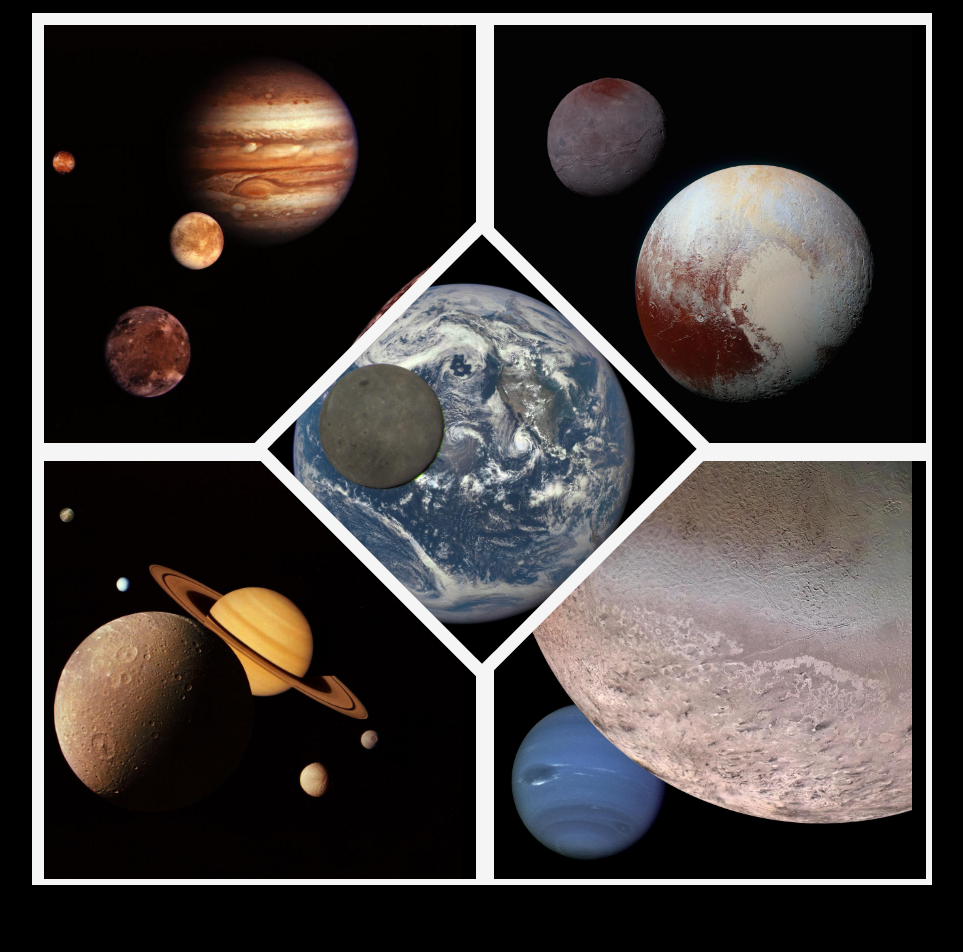
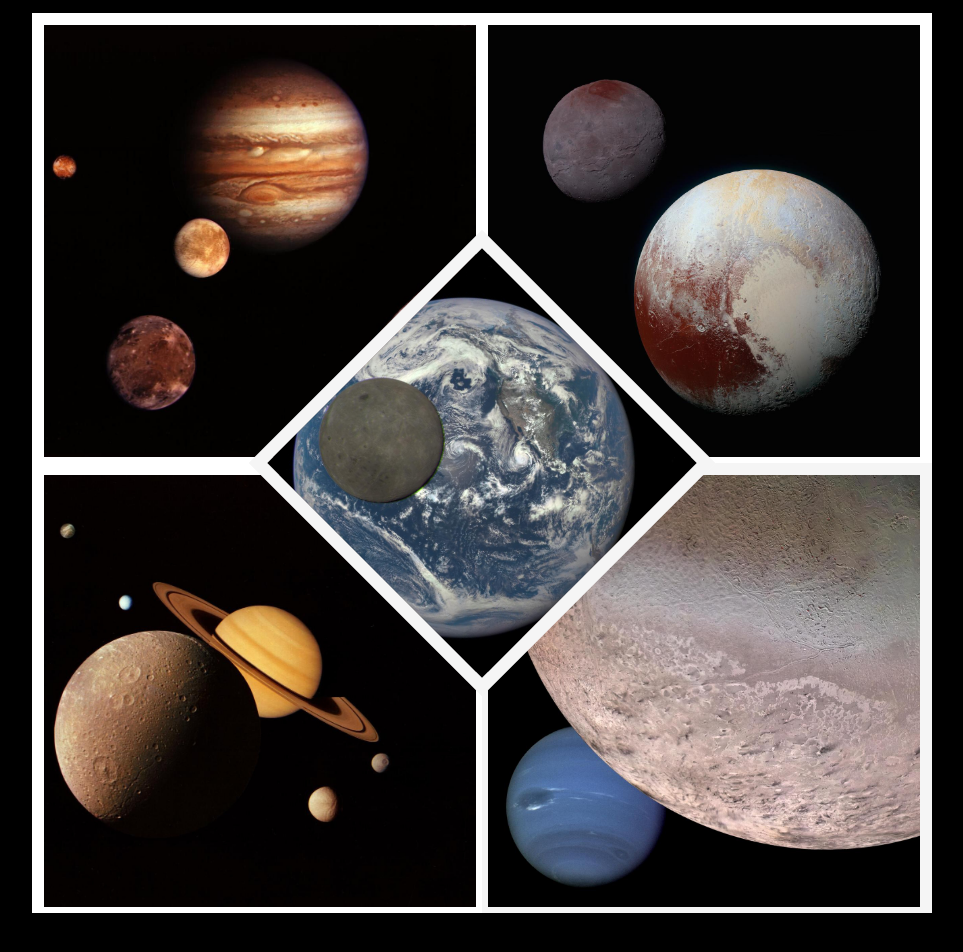
Before and after one commit to staceyb/cssgridflexbox-tailwind, a React (Vite) app: page / in a window 1280 px wide. Shown: the part 118-1070 px from the top of the page, without its empty margins (158-1121 px from the left). Built offline with nearby package versions, Linux system fonts and the light colour scheme.

Commit message:
Changed min width of source images to 440 and changed border width on left hand column images

```diff
--- a/src/components/HomePlanets.jsx
+++ b/src/components/HomePlanets.jsx
@@ -1,50 +1,57 @@
 import React from 'react';
-import jupiterImage from '/src/imgs/fem-jupiter.jpg?w=418&h=418&format=webp';
-import earthImage from '/src/imgs/fem-earth2.jpg?w=385&h=385&rotate=315&withoutReduction&format=webp';
-import neptuneImage from '/src/imgs/fem-neptune.jpg?w=418&h=418&format=webp';
-import plutoImage from '/src/imgs/fem-pluto.jpg?w=418&h=418&format=webp';
-import saturnImage from '/src/imgs/fem-saturn.jpg?w=418&h=418&format=webp';
+
+import earthImage from '/src/imgs/fem-earth2.jpg?w=385&h=385&rotate=315&format=avif';
+import neptuneImage from '/src/imgs/fem-neptune.jpg?w=440&format=avif';
+import plutoImage from '/src/imgs/fem-pluto.jpg?w=440&format=avif';
+import saturnImage from '/src/imgs/fem-saturn.jpg?w=440&format=avif';
+
+import jupiterFallback from '/src/imgs/fem-jupiter.jpg?w=440';
+import jupiterAVIFSrc from '/src/imgs/fem-jupiter.jpg?w=390;440&format=avif&as=srcset';
 
 export default function HomePlanets() {
-  console.log(jupiterImage);
+  //console.log(jupiterImage);
+  // console.log(jupiterFallback);
+  // console.log('AVIF = ', jupiterAVIFSrc);
 
   return (
-    <div className="bg-white max-w-[900px] m-auto mt-4 mb-8 mr-auto ml-auto dark:bg-black">
+      <div className="bg-white max-w-[900px] m-auto mt-4 mb-8 mr-auto ml-auto dark:bg-black dark-border-white">
         <section className="homePlanetsOverlap grid grid-cols-[1fr_1fr_1fr_1fr_1fr_1fr] grid-rows-[auto_auto_auto_auto_auto_auto] gap-0">
-        <div className="col-start-1 col-end-4 row-start-1 row-end-4 border-[1vw] border-[#f5f5f5] border-b-[0.5vw] border-r-[0.5vw]">
+          <div className="col-start-1 col-end-4 row-start-1 row-end-4 border-[1vw] border-white border-b-[0.5vw] border-r-[0.5vw]">
+            <picture>
+              <source srcSet={jupiterAVIFSrc} type="image/avif" />
               <img
-            src={jupiterImage}
-            width="418"
-            height="418"
-            fetchpriority="high"
-            alt="Jupiter and its Galilean moons."
+                width="440"
+                height="440"
+                alt="Jupiter and it Galilean moons"
+                src={jupiterFallback}
               />
+            </picture>
           </div>
-        <div className="col-start-4 col-end-7 row-start-1 row-end-4 border-[1vw] border-[#f5f5f5] border-b-[0.5vw] border-r-[0.5vw]">
+          <div className="col-start-4 col-end-7 row-start-1 row-end-4 border-[1vw] border-white border-b-[0.5vw] border-l-[0.5vw]">
             <img
               src={plutoImage}
-            width="418"
-            height="418"
+              width="440"
+              height="440"
               alt="Pluto and its moon, Charon."
             />
           </div>
-        <div className="col-start-1 col-end-4 row-start-4 row-end-7 border-[1vw] border-[#f5f5f5] border-b-[0.5vw] border-r-[0.5vw]">
+          <div className="col-start-1 col-end-4 row-start-4 row-end-7 border-[1vw] border-white border-b-[0.5vw] border-r-[0.5vw]">
             <img
-            width="418"
-            height="418"
+              width="440"
+              height="440"
               src={saturnImage}
               alt="Saturn and its moons."
             />
           </div>
-        <div className="col-start-4 col-end-7 row-start-4 row-end-7 border-[1vw] dark:border-[#f5f5f5] border-b-[0.5vw] border-r-[0.5vw]">
+          <div className="col-start-4 col-end-7 row-start-4 row-end-7 border-[1vw] dark-border-white border-b-[0.5vw] border-l-[0.5vw]">
             <img
-            width="418"
-            height="418"
+              width="440"
+              height="440"
               src={neptuneImage}
               alt="Triton, Neptune's largest moon, and Neptune."
             />
           </div>
-        <div className="col-start-3 col-end-5 row-start-3 row-end-5 overflow-hidden border-[1vw] dark:border-[#f5f5f5] rotate-45 scale-[1.1]">
+          <div className="col-start-3 col-end-5 row-start-3 row-end-5 overflow-hidden border-[1vw] dark-border-white rotate-45 scale-[1.1]">
             <img
               className="scale-[1.45]"
               width="385"
```
Lines whose indentation alone changed are shown as unchanged.
